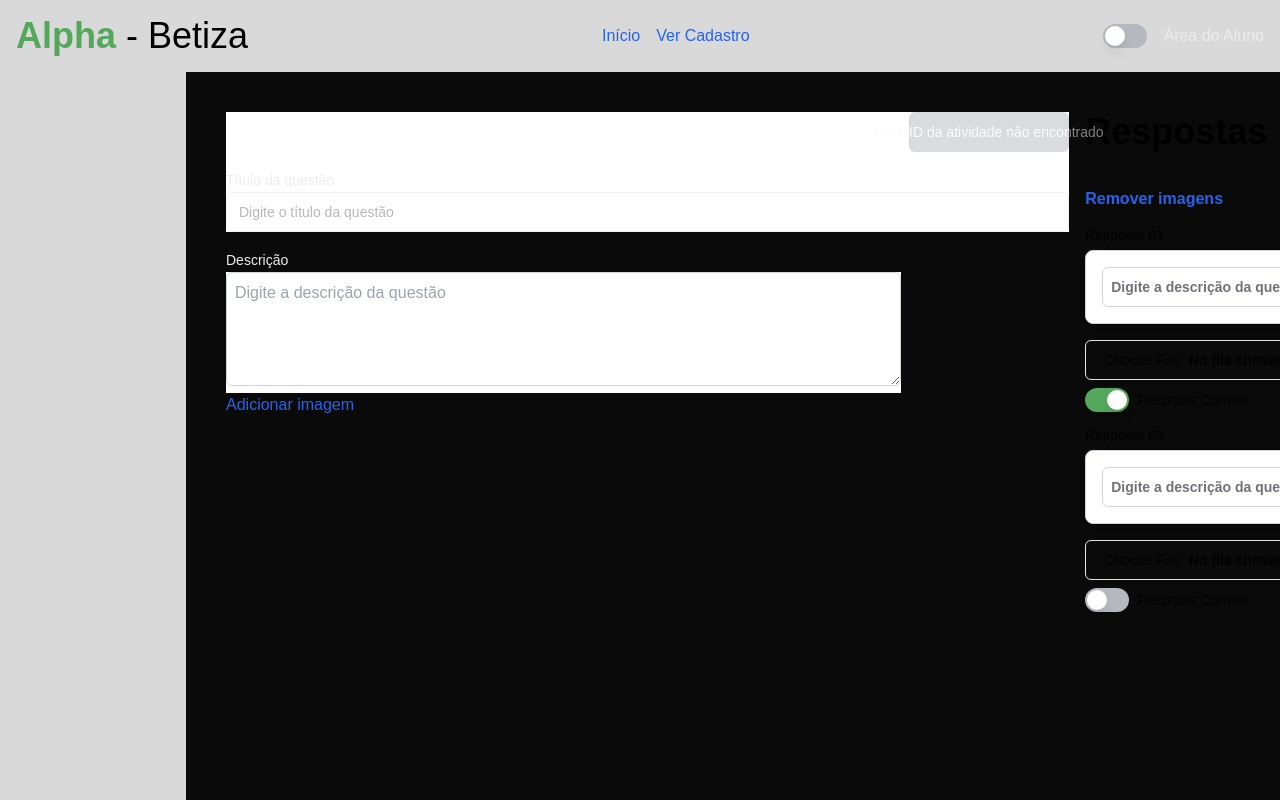
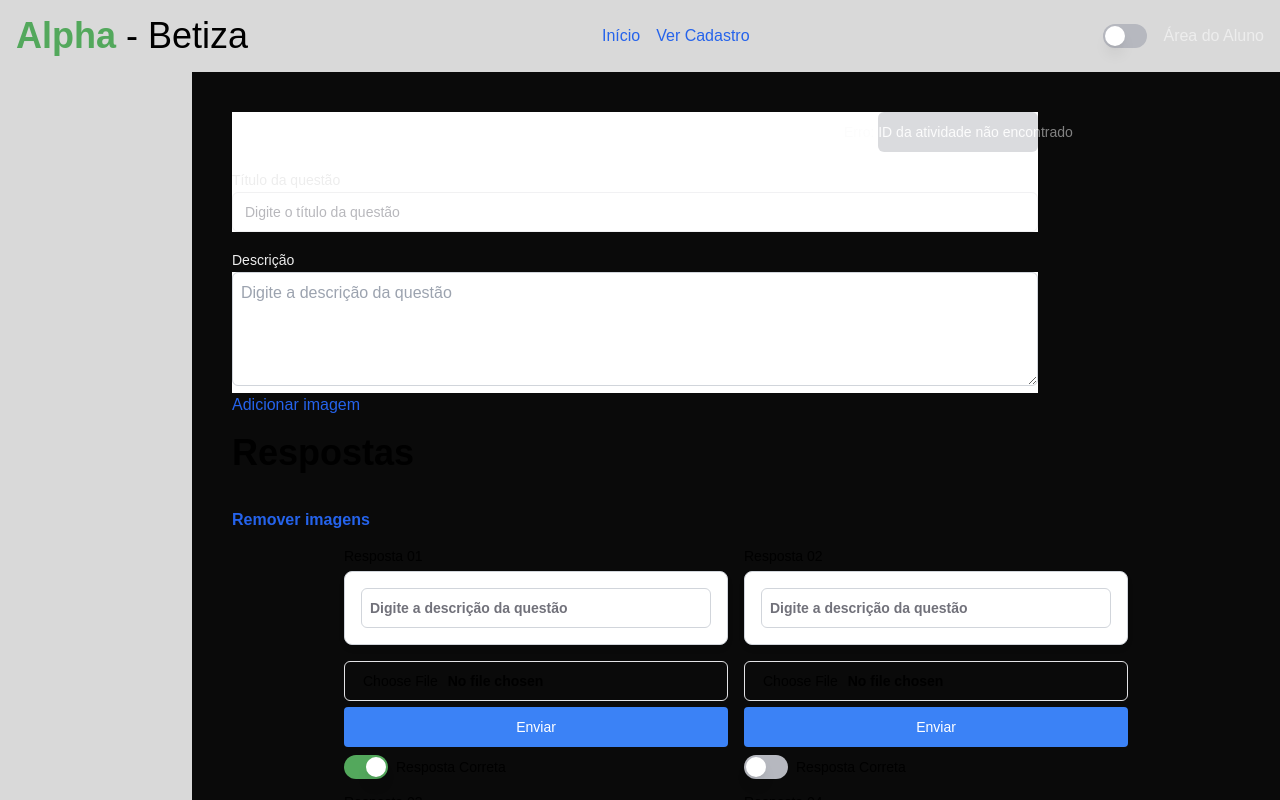
Before and after one commit to pacarmona/alpha-betiza-tcc, a Next.js app: page /new-lesson in a window 1280 px wide. Both pictures are taken after a click on the link "Adicionar imagens". Built offline with nearby package versions, Linux system fonts and the light colour scheme.

Commit message:
adicionar imagens nas alternativas

```diff
--- a/src/app/api/answer/route.ts
+++ b/src/app/api/answer/route.ts
@@ -11,7 +11,10 @@ export async function POST(request: Request) {
 
     // Criar as respostas
     await prisma.answer.createMany({
-      data: answers,
+      data: answers.map((answer: any) => ({
+        ...answer,
+        image_url: answer.image_url || null,
+      })),
     });
 
     return NextResponse.json(
@@ -39,7 +42,10 @@ export async function PUT(request: Request) {
 
     // Depois, criar as novas respostas
     await prisma.answer.createMany({
-      data: answers,
+      data: answers.map((answer: any) => ({
+        ...answer,
+        image_url: answer.image_url || null,
+      })),
     });
 
     return NextResponse.json(
--- a/src/app/new-lesson/page.tsx
+++ b/src/app/new-lesson/page.tsx
@@ -25,6 +25,7 @@ interface Answer {
   type: string;
   is_correct: boolean;
   questionId: string;
+  image_url?: string;
 }
 
 export default function NewLesson() {
@@ -64,6 +65,15 @@ export default function NewLesson() {
     text04: "",
   });
 
+  const [answerImages, setAnswerImages] = useState<{
+    [key: string]: string;
+  }>({
+    text01: "",
+    text02: "",
+    text03: "",
+    text04: "",
+  });
+
   const [correctAnswerId, setCorrectAnswerId] = useState<string | null>(
     "text01"
   );
@@ -71,6 +81,11 @@ export default function NewLesson() {
   const saveResponseLesson = (responseLesson: { [key: string]: string }) => {
     setResponseLesson(responseLesson);
   };
+
+  const saveAnswerImages = (images: { [key: string]: string }) => {
+    setAnswerImages(images);
+  };
+
   const saveCorrectAnswerId = (correctAnswerId: string | null) => {
     setCorrectAnswerId(correctAnswerId);
     console.log(correctAnswerId);
@@ -157,6 +172,15 @@ export default function NewLesson() {
       };
       setResponseLesson(responseLesson);
 
+      // Atualizar o estado das imagens das respostas
+      const answerImages: { [key: string]: string } = {
+        text01: questionData.Answers[0]?.image_url || "",
+        text02: questionData.Answers[1]?.image_url || "",
+        text03: questionData.Answers[2]?.image_url || "",
+        text04: questionData.Answers[3]?.image_url || "",
+      };
+      setAnswerImages(answerImages);
+
       // Encontrar a resposta correta
       const correctAnswer = questionData.Answers.find(
         (a: Answer) => a.is_correct
@@ -169,6 +193,7 @@ export default function NewLesson() {
       console.log("Dados carregados:", {
         questionData,
         responseLesson,
+        answerImages,
         correctAnswerId: correctAnswer
           ? `text0${questionData.Answers.indexOf(correctAnswer) + 1}`
           : null,
@@ -212,6 +237,12 @@ export default function NewLesson() {
           setFormData({ questionTitle: "" });
           setDescription("");
           setResponseLesson({
+            text01: "",
+            text02: "",
+            text03: "",
+            text04: "",
+          });
+          setAnswerImages({
             text01: "",
             text02: "",
             text03: "",
@@ -339,6 +370,7 @@ export default function NewLesson() {
             text: value,
             type: answerType,
             is_correct: key === correctAnswerId,
+            image_url: answerImages[key] || null,
           });
         }
 
@@ -366,6 +398,12 @@ export default function NewLesson() {
         setFormData({ questionTitle: "" });
         setDescription("");
         setResponseLesson({
+          text01: "",
+          text02: "",
+          text03: "",
+          text04: "",
+        });
+        setAnswerImages({
           text01: "",
           text02: "",
           text03: "",
@@ -402,7 +440,9 @@ export default function NewLesson() {
           <TextResponseType
             saveCorrectAnswerId={saveCorrectAnswerId}
             saveResponseLesson={saveResponseLesson}
+            saveAnswerImages={saveAnswerImages}
             initialAnswers={responseLesson}
+            initialAnswerImages={answerImages}
             initialCorrectAnswer={correctAnswerId}
           />
         );
@@ -432,23 +472,30 @@ export default function NewLesson() {
         text03: "",
         text04: "",
       });
+      setAnswerImages({
+        text01: "",
+        text02: "",
+        text03: "",
+        text04: "",
+      });
       setCorrectAnswerId("text01");
     }
   };
 
   return (
-    <div className="w-full flex flex-col h-full">
+    <div className="w-full flex flex-col min-h-screen">
       {/* Barra superior */}
       <TopBar />
 
-      {/* Barra lateral */}
-      <div className="w-full h-full flex">
-        <div className="bg-[#D9D9D9] h-full w-[15%]">
-          <div className="flex flex-col items-center gap-2 pt-4">
+      {/* Conteúdo principal */}
+      <div className="w-full flex flex-col lg:flex-row flex-grow">
+        {/* Barra lateral */}
+        <div className="bg-[#D9D9D9] w-full lg:w-[15%] p-4">
+          <div className="flex flex-wrap lg:flex-col items-center gap-2">
             {questions.map((question) => (
-              <div key={question.id} className="flex items-center gap-2">
+              <div key={question.id} className="flex items-center gap-2 mb-2">
                 <Button
-                  className={`bg-[#B6B8BF] text-white font-bold py-2 px-4 rounded w-40 hover:bg-[#8f9197] ${
+                  className={`bg-[#B6B8BF] text-white font-bold py-2 px-4 rounded w-full lg:w-40 hover:bg-[#8f9197] ${
                     selectedQuestionId === question.id ? "bg-[#53A85C]" : ""
                   }`}
                   onClick={() => handleQuestionClick(question.id)}
@@ -467,12 +514,12 @@ export default function NewLesson() {
         </div>
 
         {/* Conteúdo principal da tela */}
-        <div className="flex flex-wrap flex-col gap-4 w-[85%] ml-10 mt-10">
+        <div className="flex flex-col gap-4 w-full lg:w-[85%] p-4 lg:p-10">
           {/* Título da questão */}
-          <div className="bg-white w-4/5">
+          <div className="bg-white w-full lg:w-4/5">
             <div className="flex justify-end mb-4">
               <Button
-                className={`w-40 ${
+                className={`w-full lg:w-40 ${
                   questions.length > 0 && lessonId
                     ? "bg-blue-500 hover:bg-blue-400"
                     : "bg-[#B6B8BF] hover:bg-[#8f9197]"
@@ -504,31 +551,18 @@ export default function NewLesson() {
               value={formData.questionTitle}
               onChange={handleChange}
               disabled={isFormDisabled}
+              className="w-full"
             />
           </div>
-
-          {/* Botões para escolher o tipo da questão */}
-          {/* <Label htmlFor="questionType">Tipo da questão</Label>
-          <TypeQuestion
-            selectedQuestionType={selectedQuestionType}
-            setSelectedQuestionType={setSelectedQuestionType}
-            disabled={isFormDisabled}
-          /> */}
 
           {/* Renderiza o tipo de questão escolhido */}
           {renderQuestionType()}
 
           {/* Respostas */}
-          <div>
-            <div className="text-left font-bold text-4xl text-black mb-5">
+          <div className="w-full">
+            <div className="text-left font-bold text-2xl lg:text-4xl text-black mb-5">
               <p>Respostas</p>
             </div>
-            {/* Botões para escolher o tipo da resposta */}
-            {/* <TypeAnswers
-              selectedAnswersType={selectedAnswersType}
-              setSelectedResponseType={setSelectedAnswersType}
-              disabled={isFormDisabled}
-            /> */}
 
             {/* Espaçamento de 5 entre o tipo de resposta e o conteúdo renderizado */}
             <div className="mt-5">
@@ -538,27 +572,27 @@ export default function NewLesson() {
           </div>
 
           {/* Botões para cancelar ou confirmar */}
-          <div className="text-center flex gap-4 justify-between mr-64 mt-10">
-            <div>
+          <div className="flex flex-col lg:flex-row gap-4 justify-between w-full lg:w-auto mt-10">
+            <div className="w-full lg:w-auto">
               {selectedQuestionId && (
                 <Button
-                  className="bg-blue-500  text-white font-bold py-2 px-4 rounded w-40 hover:bg-blue-400"
+                  className="w-full lg:w-40 bg-blue-500 text-white font-bold py-2 px-4 rounded hover:bg-blue-400"
                   onClick={handleAddNewQuestion}
                 >
                   {isCreatingNew ? "Salvar" : "Adicionar Questão"}
                 </Button>
               )}
             </div>
-            <div className="flex gap-2 justify-end items-end">
+            <div className="flex flex-col lg:flex-row gap-2 justify-end items-end w-full lg:w-auto">
               <Button
-                className="bg-red-500 text-white font-bold py-2 px-4 rounded w-40 hover:bg-red-400"
+                className="w-full lg:w-40 bg-red-500 text-white font-bold py-2 px-4 rounded hover:bg-red-400"
                 onClick={() => router.back()}
               >
                 Cancelar
               </Button>
               {!selectedQuestionId && (
                 <Button
-                  className="bg-[#53A85C] text-white font-bold py-2 px-4 rounded w-40 hover:bg-[#72c177]"
+                  className="w-full lg:w-40 bg-[#53A85C] text-white font-bold py-2 px-4 rounded hover:bg-[#72c177]"
                   onClick={handleAddNewQuestion}
                 >
                   {isCreatingNew ? "Salvar" : "Adicionar Questão"}
@@ -567,7 +601,7 @@ export default function NewLesson() {
               {selectedQuestionId && (
                 <Button
                   onClick={handleEditClick}
-                  className="bg-[#53A85C] text-white font-bold py-2 px-4 rounded w-40 hover:bg-[#72c177]"
+                  className="w-full lg:w-40 bg-[#53A85C] text-white font-bold py-2 px-4 rounded hover:bg-[#72c177]"
                 >
                   {isEditing ? "Salvar" : "Editar"}
                 </Button>
--- a/src/app/new-lesson/textResponseType.tsx
+++ b/src/app/new-lesson/textResponseType.tsx
@@ -1,23 +1,53 @@
 import InputBlock from "@/components/inputBlock";
+import { Button } from "@/components/ui/button";
 import { Input } from "@/components/ui/input";
 import { Label } from "@/components/ui/label";
 import { Switch } from "@/components/ui/switch";
-import { useEffect, useState } from "react";
+import { PutBlobResult } from "@vercel/blob";
+import { useEffect, useRef, useState } from "react";
+
+type AnswerKey = "text01" | "text02" | "text03" | "text04";
 
 // Componente reutilizável para o toggle de upload de imagem
 const ImageUpload = ({
   showInput,
   handleFileChange,
   inputId,
+  inputRef,
+  onUpload,
+  blob,
 }: {
   showInput: boolean;
   handleFileChange: (e: React.ChangeEvent<HTMLInputElement>) => void;
   inputId: string;
+  inputRef: React.RefObject<HTMLInputElement>;
+  onUpload: (event: React.MouseEvent<HTMLButtonElement>) => void;
+  blob: PutBlobResult | null;
 }) => (
   <>
     {showInput && (
       <div className="grid w-full max-w-sm items-center gap-1.5 mt-4">
-        <Input id={inputId} type="file" onChange={handleFileChange} />
+        <Input
+          id={inputId}
+          type="file"
+          onChange={handleFileChange}
+          ref={inputRef}
+        />
+        <Button
+          className="bg-blue-500 text-white px-4 py-2 rounded"
+          onClick={onUpload}
+        >
+          Enviar
+        </Button>
+        {blob && (
+          <div className="mt-2">
+            <img
+              src={blob.url}
+              alt="Imagem enviada"
+              className="max-w-full h-auto"
+            />
+          </div>
+        )}
       </div>
     )}
   </>
@@ -26,16 +56,29 @@ const ImageUpload = ({
 export default function TextResponseType({
   saveCorrectAnswerId,
   saveResponseLesson,
+  saveAnswerImages,
   initialAnswers,
+  initialAnswerImages,
   initialCorrectAnswer,
 }: {
   saveCorrectAnswerId: (correctAnswerId: string | null) => void;
   saveResponseLesson: (responseLesson: { [key: string]: string }) => void;
+  saveAnswerImages: (images: { [key: string]: string }) => void;
   initialAnswers?: { [key: string]: string };
+  initialAnswerImages?: { [key: string]: string };
   initialCorrectAnswer?: string | null;
 }) {
   const [responseLesson, setResponses] = useState<{ [key: string]: string }>(
     initialAnswers || {
+      text01: "",
+      text02: "",
+      text03: "",
+      text04: "",
+    }
+  );
+
+  const [imageUrls, setImageUrls] = useState<{ [key in AnswerKey]: string }>(
+    initialAnswerImages || {
       text01: "",
       text02: "",
       text03: "",
@@ -50,22 +93,46 @@ export default function TextResponseType({
   // Estado unificado para gerenciar a exibição de todos os inputs de imagem
   const [showAllInputs, setShowAllInputs] = useState(false);
 
-  const [files, setFiles] = useState<{ [key: string]: File | null }>({
+  const [files, setFiles] = useState<{ [key in AnswerKey]: File | null }>({
     text01: null,
     text02: null,
     text03: null,
     text04: null,
   });
 
+  const [blobs, setBlobs] = useState<{
+    [key in AnswerKey]: PutBlobResult | null;
+  }>({
+    text01: null,
+    text02: null,
+    text03: null,
+    text04: null,
+  });
+
+  const inputRefs: { [key in AnswerKey]: React.RefObject<HTMLInputElement> } = {
+    text01: useRef<HTMLInputElement>(null),
+    text02: useRef<HTMLInputElement>(null),
+    text03: useRef<HTMLInputElement>(null),
+    text04: useRef<HTMLInputElement>(null),
+  };
+
   useEffect(() => {
     if (initialAnswers) {
       setResponses(initialAnswers);
+    }
+    if (initialAnswerImages) {
+      setImageUrls(initialAnswerImages);
     }
     if (initialCorrectAnswer !== undefined) {
       setCorrectAnswerId(initialCorrectAnswer);
       saveCorrectAnswerId(initialCorrectAnswer);
     }
-  }, [initialAnswers, initialCorrectAnswer, saveCorrectAnswerId]);
+  }, [
+    initialAnswers,
+    initialAnswerImages,
+    initialCorrectAnswer,
+    saveCorrectAnswerId,
+  ]);
 
   const handleChange = (key: string) => (value: string) => {
     const newResponses = { ...responseLesson, [key]: value };
@@ -85,18 +152,51 @@ export default function TextResponseType({
       );
       if (!confirmed) return;
       setFiles({ text01: null, text02: null, text03: null, text04: null });
+      setBlobs({ text01: null, text02: null, text03: null, text04: null });
+      setImageUrls({ text01: "", text02: "", text03: "", text04: "" });
+      saveAnswerImages({ text01: "", text02: "", text03: "", text04: "" });
     }
     setShowAllInputs(!showAllInputs);
   };
 
   const handleFileChange =
-    (key: keyof typeof files) => (e: React.ChangeEvent<HTMLInputElement>) => {
+    (key: AnswerKey) => (e: React.ChangeEvent<HTMLInputElement>) => {
       const file = e.target.files?.[0] || null;
       setFiles((prev) => ({ ...prev, [key]: file }));
     };
 
+  const handleUpload =
+    (key: AnswerKey) => async (event: React.MouseEvent<HTMLButtonElement>) => {
+      event.preventDefault();
+
+      if (!inputRefs[key].current?.files) {
+        throw new Error("Nenhum arquivo selecionado");
+      }
+
+      const file = inputRefs[key].current.files[0];
+
+      try {
+        const response = await fetch(`/api/upload?filename=${file.name}`, {
+          method: "POST",
+          body: file,
+        });
+
+        if (!response.ok) {
+          throw new Error("Erro ao fazer upload do arquivo");
+        }
+
+        const newBlob = (await response.json()) as PutBlobResult;
+        setBlobs((prev) => ({ ...prev, [key]: newBlob }));
+        setImageUrls((prev) => ({ ...prev, [key]: newBlob.url }));
+        saveAnswerImages({ ...imageUrls, [key]: newBlob.url });
+      } catch (error) {
+        console.error("Erro no upload:", error);
+        alert("Erro ao fazer upload da imagem");
+      }
+    };
+
   // Função para renderizar cada resposta
-  const renderAnswer = (key: string, label: string) => (
+  const renderAnswer = (key: AnswerKey, label: string) => (
     <div className="flex flex-col items-start">
       <Label className="mb-2" htmlFor={key}>
         {label}
@@ -111,7 +211,19 @@ export default function TextResponseType({
         showInput={showAllInputs}
         handleFileChange={handleFileChange(key)}
         inputId={`picture-${key}`}
+        inputRef={inputRefs[key]}
+        onUpload={handleUpload(key)}
+        blob={blobs[key]}
       />
+      {imageUrls[key] && !blobs[key] && (
+        <div className="mt-2">
+          <img
+            src={imageUrls[key]}
+            alt="Imagem da resposta"
+            className="max-w-full h-auto"
+          />
+        </div>
+      )}
       <div className="flex items-center space-x-2 mt-2">
         <Switch
           id={`${key}-a`}
```
Also changed, not shown: src/app/lesson/page.tsx (+10 -1 lines), 2 other files (tests, documents, lock files or other folders).
